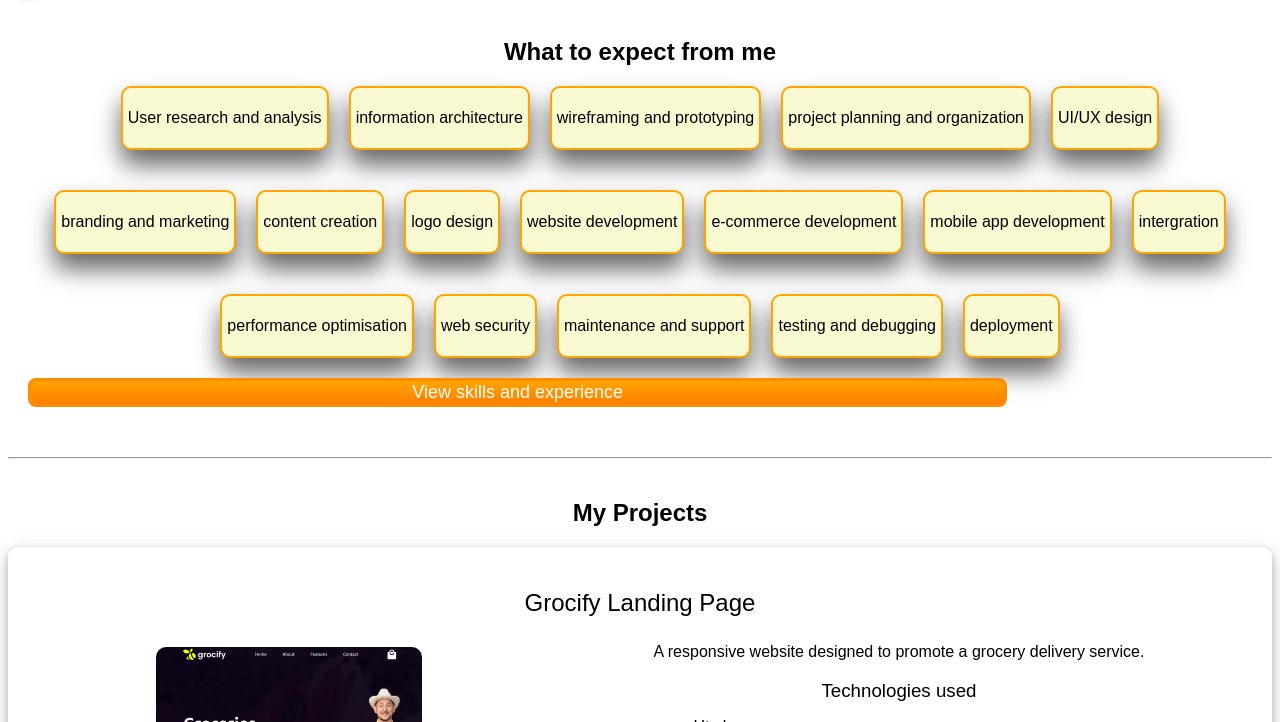
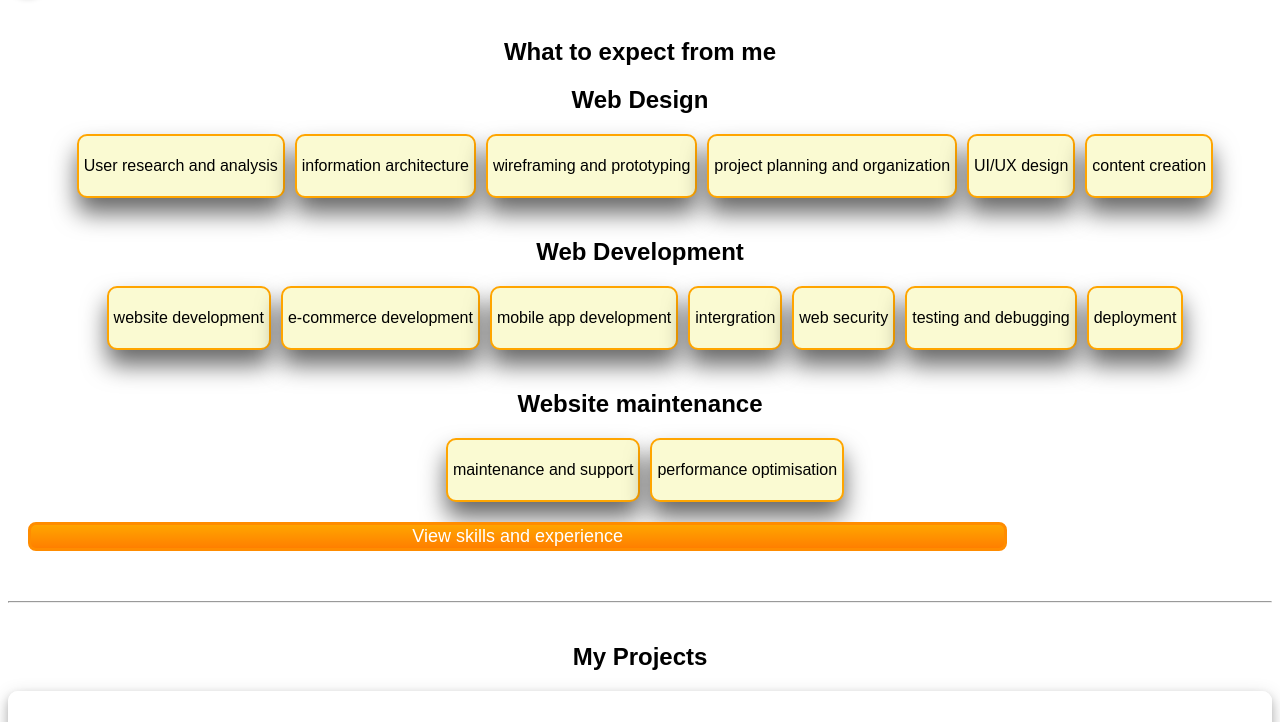
Before and after one commit to Wambura001/portfolio_2024, a plain HTML site: page index.html in a window 1280 px wide. Shown: the part 773-1495 px from the top of the page. Drawn offline with Linux system fonts and the light colour scheme.

Commit message:
update services section on homepage

```diff
--- a/index.html
+++ b/index.html
@@ -57,6 +57,7 @@
     <!-- services section  -->
     <div class="services">
       <h2>What to expect from me</h2>
+      <h2>Web Design</h2>
       <div class="servicesContainer">
         <div class="servicesCard">
           <p>User research and analysis</p>
@@ -74,14 +75,11 @@
           <p>UI/UX design</p>
         </div>
         <div class="servicesCard">
-          <p>branding and marketing</p>
-        </div>
-        <div class="servicesCard">
           <p>content creation</p>
         </div>
-        <div class="servicesCard">
-          <p>logo design</p>
-        </div>
+      </div>
+      <h2>Web Development</h2>
+      <div class="servicesContainer">
         <div class="servicesCard">
           <p>website development</p>
         </div>
@@ -95,19 +93,22 @@
           <p>intergration</p>
         </div>
         <div class="servicesCard">
-          <p>performance optimisation</p>
-        </div>
-        <div class="servicesCard">
           <p>web security</p>
-        </div>
-        <div class="servicesCard">
-          <p>maintenance and support</p>
         </div>
         <div class="servicesCard">
           <p>testing and debugging</p>
         </div>
         <div class="servicesCard">
           <p>deployment</p>
+        </div>
+      </div>
+      <h2>Website maintenance</h2>
+      <div class="servicesContainer">
+        <div class="servicesCard">
+          <p>maintenance and support</p>
+        </div>
+        <div class="servicesCard">
+          <p>performance optimisation</p>
         </div>
       </div>
 
--- a/styles.css
+++ b/styles.css
@@ -165,7 +165,7 @@ button a {
 .servicesContainer {
   display: flex;
   flex-wrap: wrap;
-  gap: 20px;
+  /* gap: 20px; */
   justify-content: center;
 }
 
@@ -176,6 +176,7 @@ button a {
   box-shadow: 0 15px 25px rgba(0, 0, 0, 0.6);
   padding: 5px;
   margin-bottom: 20px;
+  margin-left: 10px;
 }
 
 /* client section  */
```
